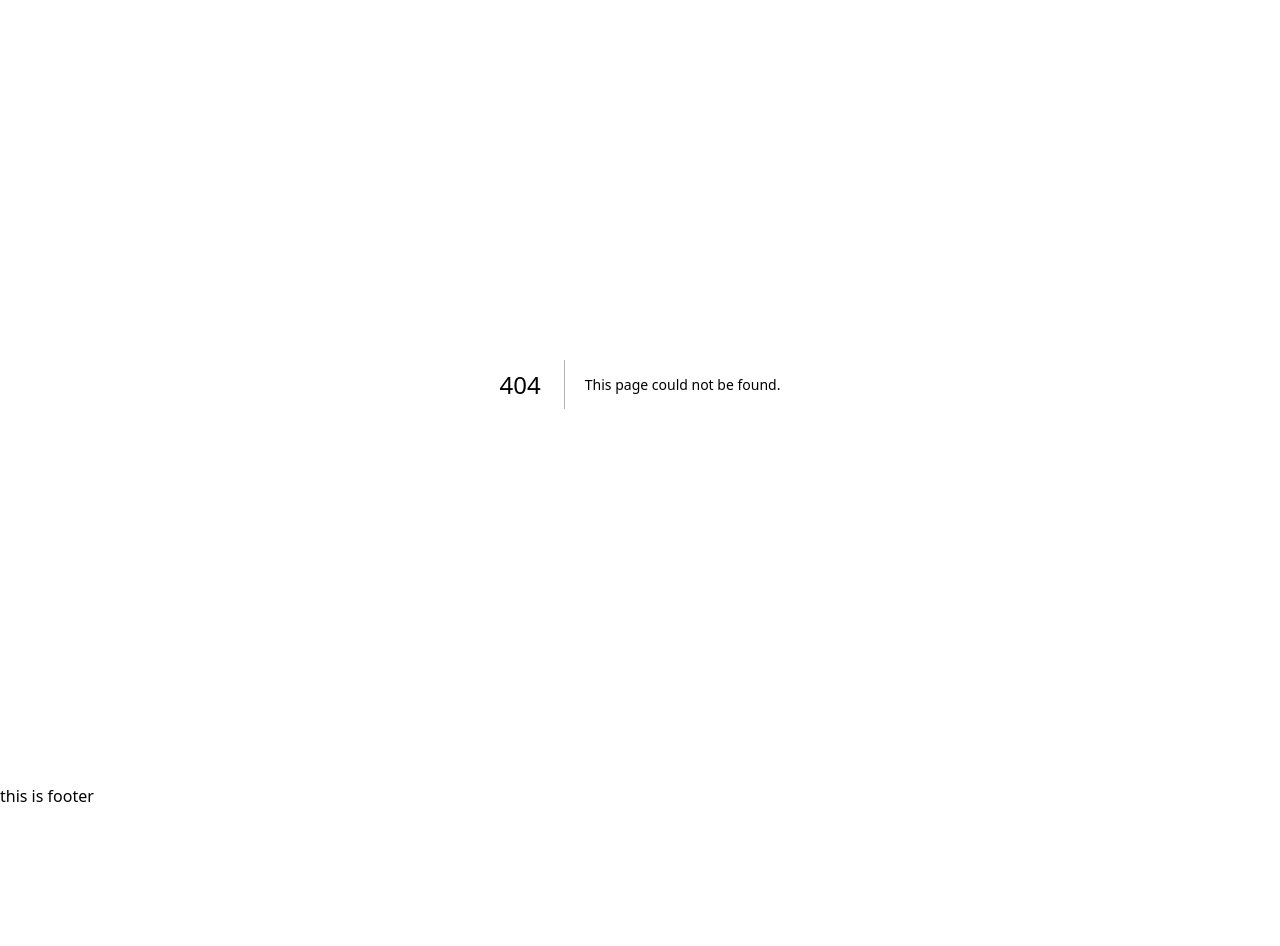
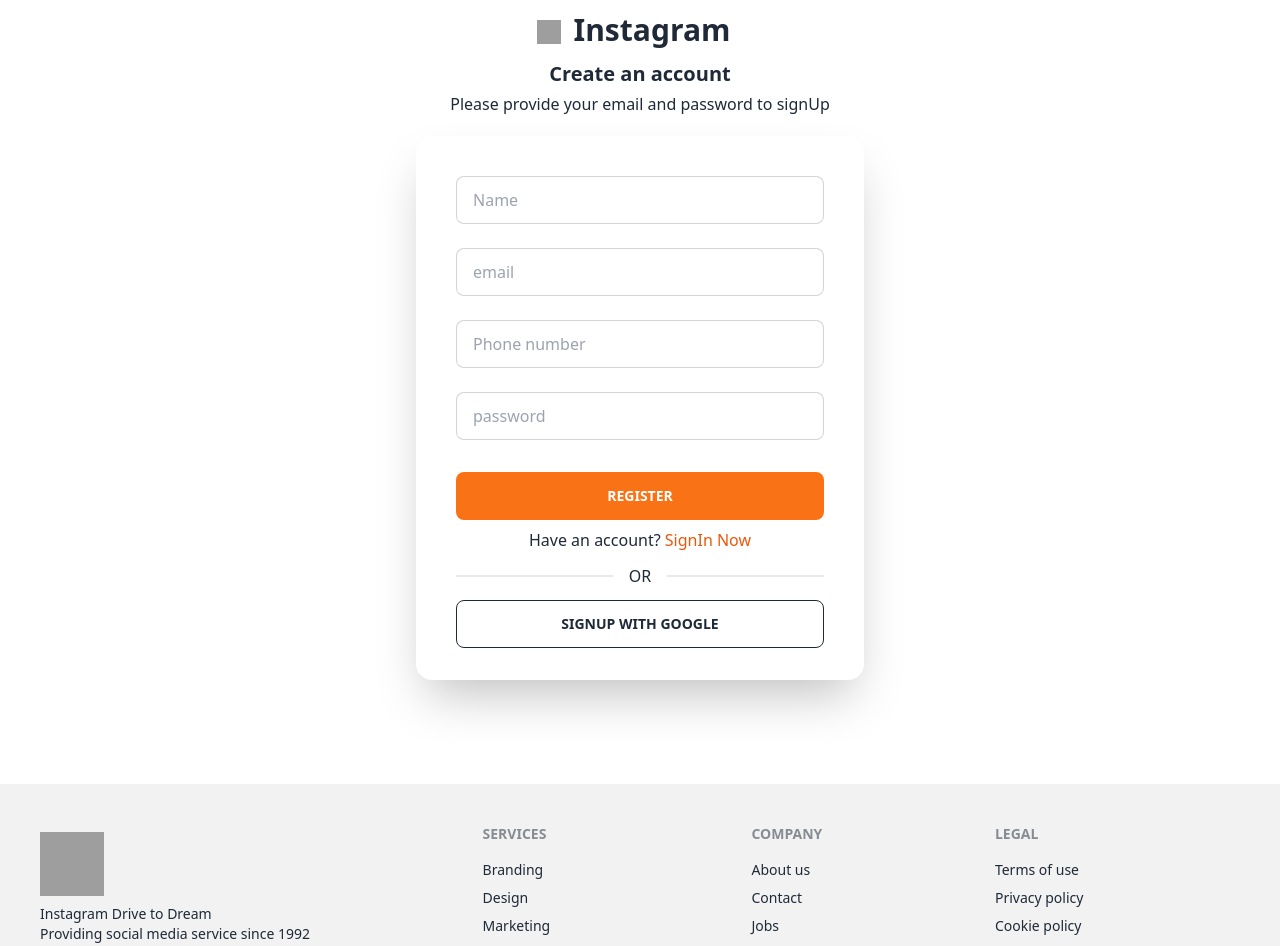
Before and after one commit to rabiul155/instagram, a Next.js app: page /signup in a window 1280 px wide. Before the commit this address had no page. Shown: the part 80-1026 px from the top of the page. Before the commit the page ends 888 px from the top, so only its background shows below. Built offline with nearby package versions, Linux system fonts and the light colour scheme; grey boxes are pictures that could not be loaded.

Commit message:
sing up add

```diff
--- a/src/components/Footer/Footer.js
+++ b/src/components/Footer/Footer.js
@@ -2,9 +2,32 @@
 
 const Footer = () => {
     return (
-        <div>
-            this is footer
-        </div>
+        <footer className="footer p-10 bg-base-200 text-base-content">
+            <div>
+                <img className=' h-16 w-16 mt-2' src='https://upload.wikimedia.org/wikipedia/commons/thumb/e/e7/Instagram_logo_2016.svg/2048px-Instagram_logo_2016.svg.png' alt="" />
+                <p>Instagram Drive to Dream<br />Providing social media service since 1992</p>
+            </div>
+            <div>
+                <span className="footer-title">Services</span>
+                <a className="link link-hover">Branding</a>
+                <a className="link link-hover">Design</a>
+                <a className="link link-hover">Marketing</a>
+                <a className="link link-hover">Advertisement</a>
+            </div>
+            <div>
+                <span className="footer-title">Company</span>
+                <a className="link link-hover">About us</a>
+                <a className="link link-hover">Contact</a>
+                <a className="link link-hover">Jobs</a>
+                <a className="link link-hover">Press kit</a>
+            </div>
+            <div>
+                <span className="footer-title">Legal</span>
+                <a className="link link-hover">Terms of use</a>
+                <a className="link link-hover">Privacy policy</a>
+                <a className="link link-hover">Cookie policy</a>
+            </div>
+        </footer>
     );
 };
 
--- a/src/components/Navbar/Navbar.js
+++ b/src/components/Navbar/Navbar.js
@@ -45,12 +45,12 @@
                             <li className='  lg:hidden'> <Link href=''  > Home</Link></li>
 
                             <li>
-                                <Link href='' >
+                                <Link href='/' >
                                     Profile
                                 </Link>
                             </li>
                             <li><button >Logout</button></li>
-                            <li><Link href=''>LogIn</Link></li>
+                            <li><Link href='/login'>LogIn</Link></li>
 
 
                         </ul>
--- a/src/pages/login.js
+++ b/src/pages/login.js
@@ -4,7 +4,7 @@
 const login = () => {
     return (
         <div>
-            <div className='max-w-lg mx-auto'>
+            <div className='max-w-md mx-auto'>
                 <div className=" bg-base-100">
                     <div className="hero-content flex-col ">
                         <div className=' text-center'>
@@ -38,7 +38,11 @@
 
                                 </div>
 
-                                <label className="flex justify-end ">
+                                <label className="flex justify-between ">
+                                    <div className="flex items-center">
+                                        <input id="remember-me" name="remember-me" type="checkbox" className="h-4 w-4 rounded border-gray-300 text-indigo-600 focus:ring-indigo-500" />
+                                        <label htmlFor="remember-me" className="ml-2 block text-sm text-gray-900">Remember me</label>
+                                    </div>
                                     <Link href='' className="text-orange-600  float-right no-underline">Forgot password?</Link>
                                 </label>
 
@@ -47,7 +51,7 @@
                                 </div>
                                 <div className=' text-center'>
                                     <span>  Don't have an account? </span>
-                                    <Link href='/register' className=' text-orange-600 '> Register Now</Link>
+                                    <Link href='/signup' className=' text-orange-600 '> SignUp Now</Link>
                                 </div>
                                 <div className="divider my-2">OR</div>
 
--- /dev/null
+++ b/src/pages/signup.js
@@ -0,0 +1,76 @@
+import Link from 'next/link';
+import React from 'react';
+
+const signup = () => {
+    return (
+        <div>
+            <div className='max-w-lg mx-auto'>
+                <div className=" bg-base-100">
+                    <div className="hero-content flex-col ">
+                        <div className=' text-center'>
+                            <div className='flex justify-center items-center'>
+                                <img className=' h-6 mt-1 w-6' src='https://upload.wikimedia.org/wikipedia/commons/thumb/e/e7/Instagram_logo_2016.svg/2048px-Instagram_logo_2016.svg.png' alt="" />
+                                <h3 className=' text-3xl m-3 font-bold'>
+                                    Instagram
+                                </h3>
+                            </div>
+
+                            <div className=' text-center'>
+                                <h3 className=' text-xl font-bold'>Create an account</h3>
+                                <p className="py-1">
+                                    Please provide your email and password to signUp
+                                </p>
+                            </div>
+                        </div>
+
+                        <form className="card  max-w-md w-full px-2 shadow-2xl bg-base-100">
+                            <div className="card-body">
+                                <div className="form-control my-2">
+                                    {/* <label className="label">
+                                    <span className="label-text">Name</span>
+                                </label> */}
+                                    <input required name='name' type="text" placeholder="Name" className="input input-bordered" />
+                                </div>
+                                <div className="form-control my-2">
+                                    {/* <label className="label">
+                                    <span className="label-text">Email</span>
+                                </label> */}
+                                    <input required name='email' type="email" placeholder="email" className="input input-bordered" />
+                                </div>
+                                <div className="form-control my-2">
+                                    {/* <label className="label">
+                                    <span className="label-text">Phone</span>
+                                </label> */}
+                                    <input required name='phone' type="text" placeholder="Phone number" className="input input-bordered" />
+                                </div>
+                                <div className="form-control my-2">
+                                    {/* <label className="label">
+                                    <span className="label-text">Password</span>
+                                </label> */}
+                                    <input required name='pass' type="password" placeholder="password" className="input input-bordered" />
+
+                                </div>
+
+                                <div className="form-control mt-4">
+                                    <button type='submit' className="btn border-0 bg-orange-500 hover:bg-orange-400">Register</button>
+                                </div>
+                                <div className=' text-center'>
+                                    <span>  Have an account? </span>
+                                    <Link href='/login' className=' text-orange-600 '> SignIn Now</Link>
+                                </div>
+                                <div className="divider my-2">OR</div>
+
+                                <div className="form-control">
+                                    <button className="btn  btn-outline ">SignUp With Google</button>
+                                </div>
+                            </div>
+                        </form>
+
+                    </div>
+                </div>
+            </div>
+        </div>
+    );
+};
+
+export default signup;
```
